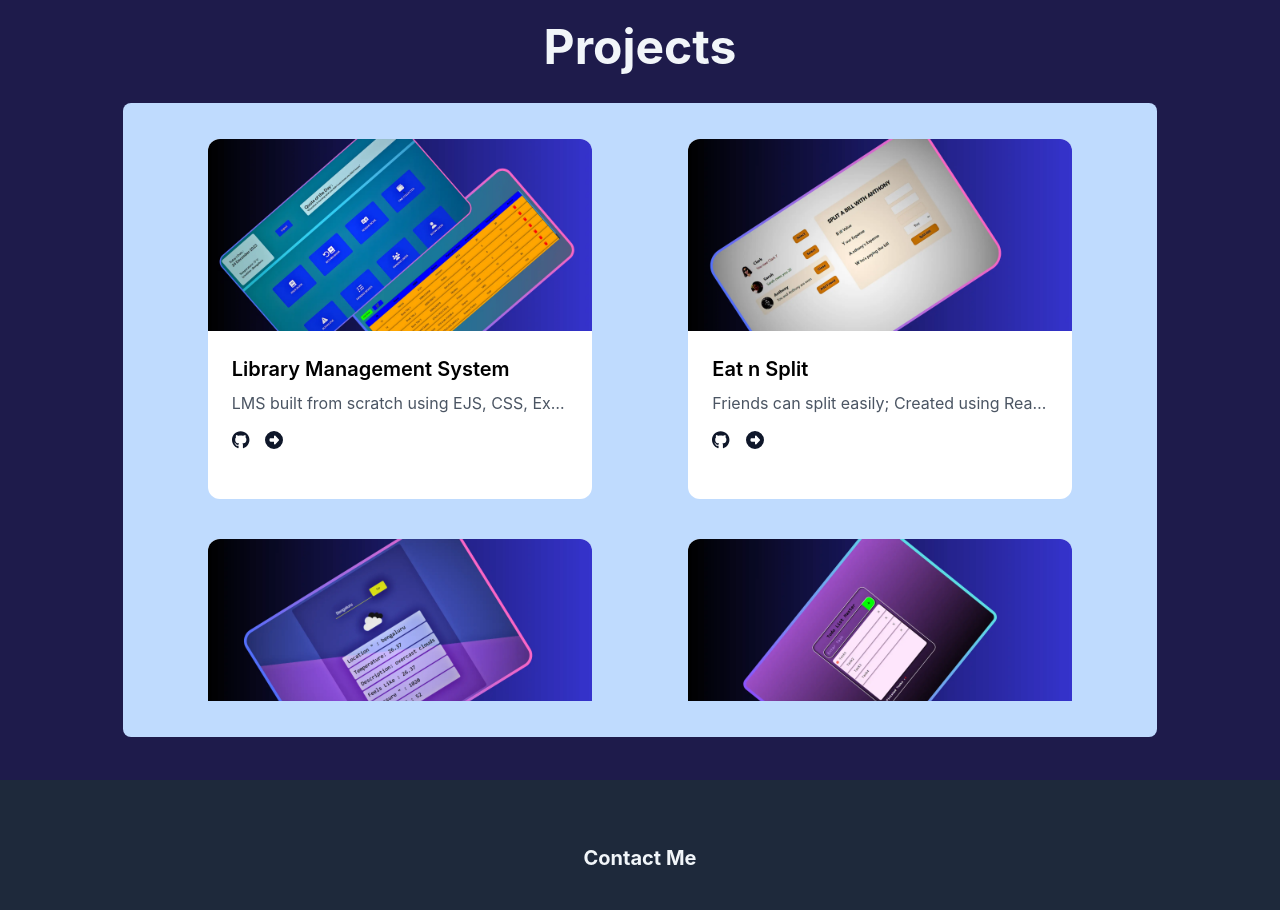
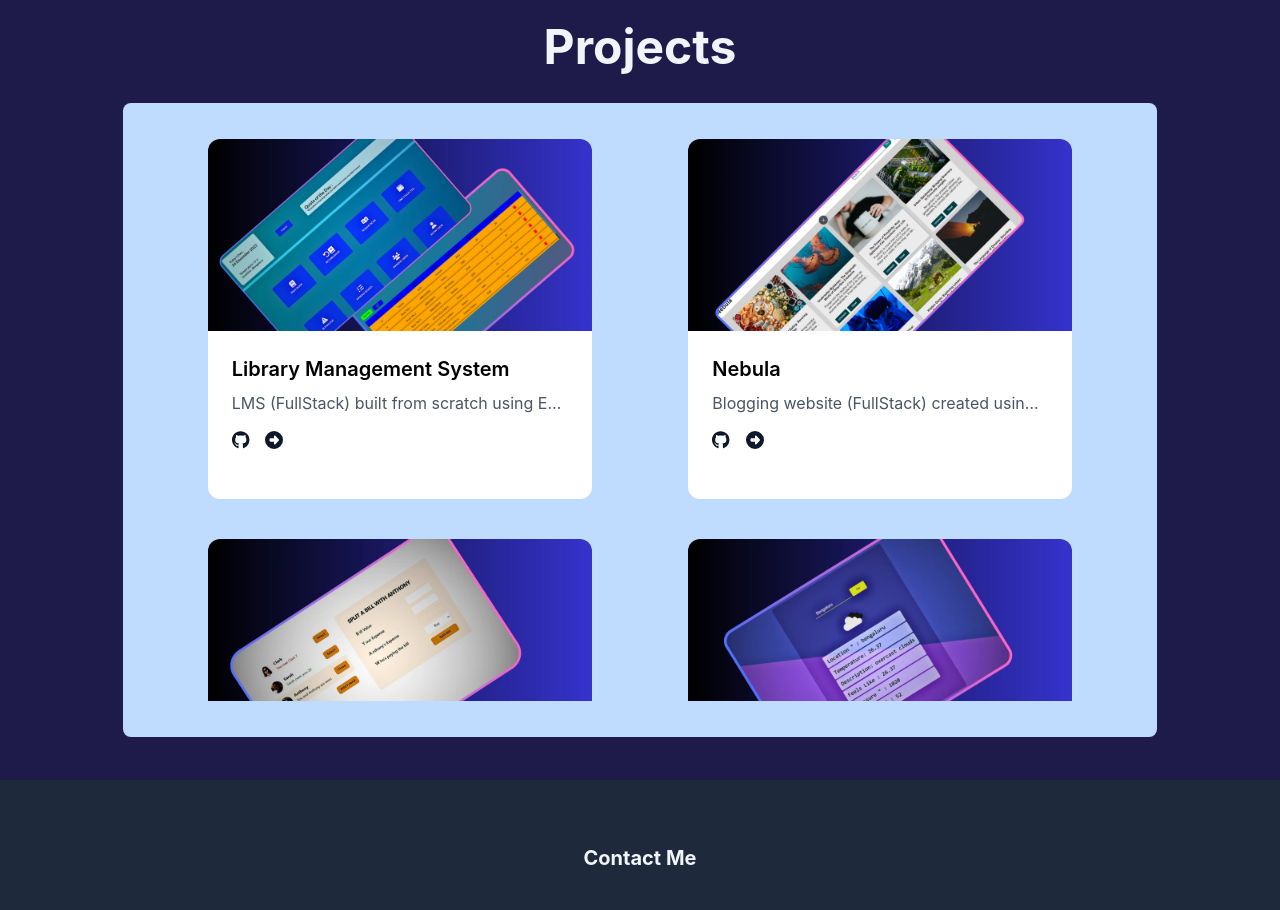
Before and after one commit to DanishSofii/portfolioV3, a React (Create React App) app: page / in a window 1280 px wide. Shown: the part 1100-2010 px from the top of the page. Built offline with nearby package versions, Linux system fonts and the light colour scheme.

Commit message:
commit at 3:48 pm on 27-01-24

```diff
--- a/src/components/Projects.jsx
+++ b/src/components/Projects.jsx
@@ -4,6 +4,7 @@ import img2 from "../images/im2.webp";
 import img3 from "../images/im3.webp";
 import img4 from "../images/img4.webp";
 import img5 from "../images/img5.webp";
+import img6 from "../images/img6.webp";
 import { faGithub } from '@fortawesome/free-brands-svg-icons';
 import { faArrowAltCircleRight } from '@fortawesome/free-solid-svg-icons';
 
@@ -13,7 +14,7 @@ function Projects() {
       id: 1,
       imageSrc: img1,
       title: "Library Management System",
-      description: "LMS built from scratch using EJS, CSS, Express JS , MySql to manage the books in library online.",
+      description: "LMS (FullStack) built from scratch using EJS, CSS, Express JS , MySql to manage the books in library online.",
       links: [
         { text: 'GitHub', url: 'https://github.com/DanishSofii/DBMS-Project', icon: faGithub },
         { text: 'Visit', url: 'https://example.com/link-b',icon: faArrowAltCircleRight }
@@ -21,6 +22,16 @@ function Projects() {
     },
     {
       id: 2,
+      imageSrc: img6,
+      title: "Nebula",
+      description: "Blogging website (FullStack) created using React js, Express js, MySql, Tailwind CSS.",
+      links: [
+        { text: 'GitHub', url: 'https://github.com/DanishSofii/Blog-Website', icon: faGithub },
+        { text: 'Visit', url: 'https://blog-website-lemon-zeta.vercel.app/',icon: faArrowAltCircleRight }
+      ]
+    },
+    {
+      id: 3,
       imageSrc: img2,
       title: "Eat n Split",
       description: " Friends can split easily; Created using React JS  ",
@@ -30,7 +41,7 @@ function Projects() {
       ]
     },
     {
-      id: 3,
+      id: 4,
       imageSrc: img3,
       title: "Weather APP",
       description: "Weather monitoring app using EJS css and JS.",
@@ -40,7 +51,7 @@ function Projects() {
       ]
     },
     {
-      id: 4,
+      id: 5,
       imageSrc: img4,
       title: "TO-DO List Master",
       description: "App for managing daily tasks easily with HTML CSS and JS.",
@@ -50,7 +61,7 @@ function Projects() {
       ]
     },
     {
-      id: 5,
+      id: 6,
       imageSrc: img5,
       title: "Calculator",
       description: "A basic Calculator using HTML, CSS and JS",
```
Also changed, not shown: src/images/img6.webp (added).
